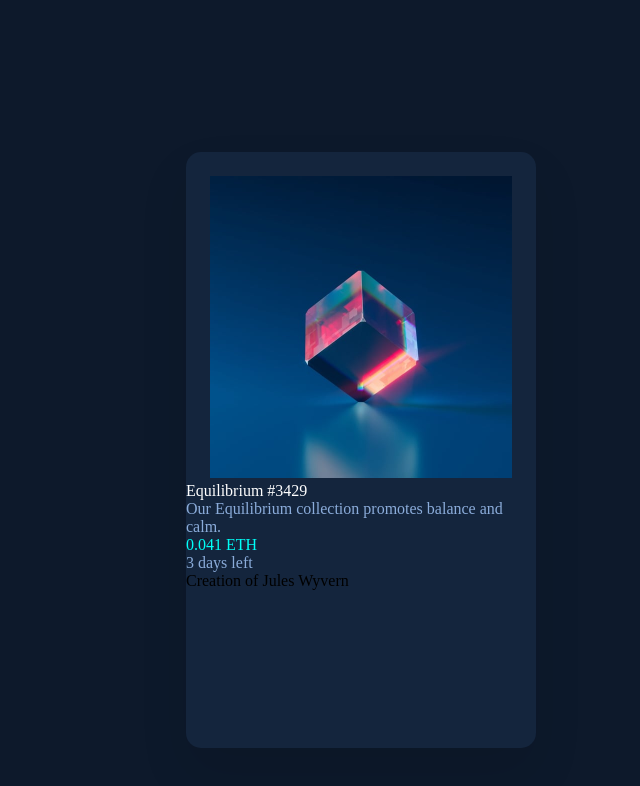
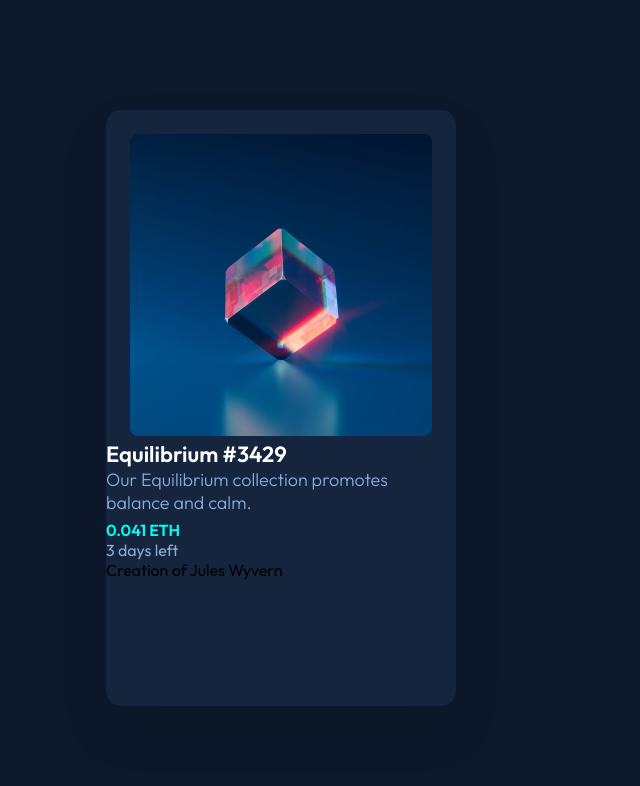
Before and after one commit to gabadadzeluca/nft-preview-card-component, a plain HTML site: page index.html in a window 1280 px wide. Shown: the whole page, without its empty margins (359-999 px from the left). Drawn offline with Linux system fonts and the light colour scheme.

Commit message:
center card

```diff
--- a/style.css
+++ b/style.css
@@ -1,27 +1,10 @@
 body{
     background: hsl(217, 54%, 11%);
-}
-
-#card{
-    position: absolute;
-
-    left:545px;
-    top:152px;
-    bottom:152px;
-
-    width: 350px;
-    height: 596px;
-
-    background: hsl(216, 50%, 16%);
-    box-shadow: 0px 25px 50px rgba(0, 0, 0, 0.0952917);
-    border-radius: 15px;
-
-}
-
-
-#image{
-    width: 302px;
-    margin: 24px 24px 0 24px;
+    font-family: 'Outfit', sans-serif;
+    display: flex;
+    justify-content: center;
+    align-items: center;
+    height: 100vh;
 }
 
 .white{
@@ -33,3 +16,52 @@ body{
 .cyan{
     color: hsl(178, 100%, 50%);
 }
+
+#card{
+
+    width: 350px;
+    height: 596px;
+
+    background: hsl(216, 50%, 16%);
+    box-shadow: 0px 25px 50px rgba(0, 0, 0, 0.0952917);
+    border-radius: 15px;
+
+}
+
+#image{
+    width: 302px;
+    margin: 24px 24px 0 24px;
+    border-radius: 8px;
+}
+
+#title-text{
+    font-weight: 600;
+    font-size: 22px;
+    width: 302px;
+    height: 28px;
+
+}
+
+#main-text{
+    font-weight: 300;
+    width: 302px;
+    height: 52px;
+    font-size:18px;
+}
+
+#price-text{
+    font-weight: 600;
+}
+
+
+#line{
+    width: 302px;
+    height: 1px;
+    background-color: hsl(215, 32%, 27%);
+}
+
+#avatar-img{
+    border:1px solid white;
+    width: 33px;
+    border-radius: 20px;
+}
```
